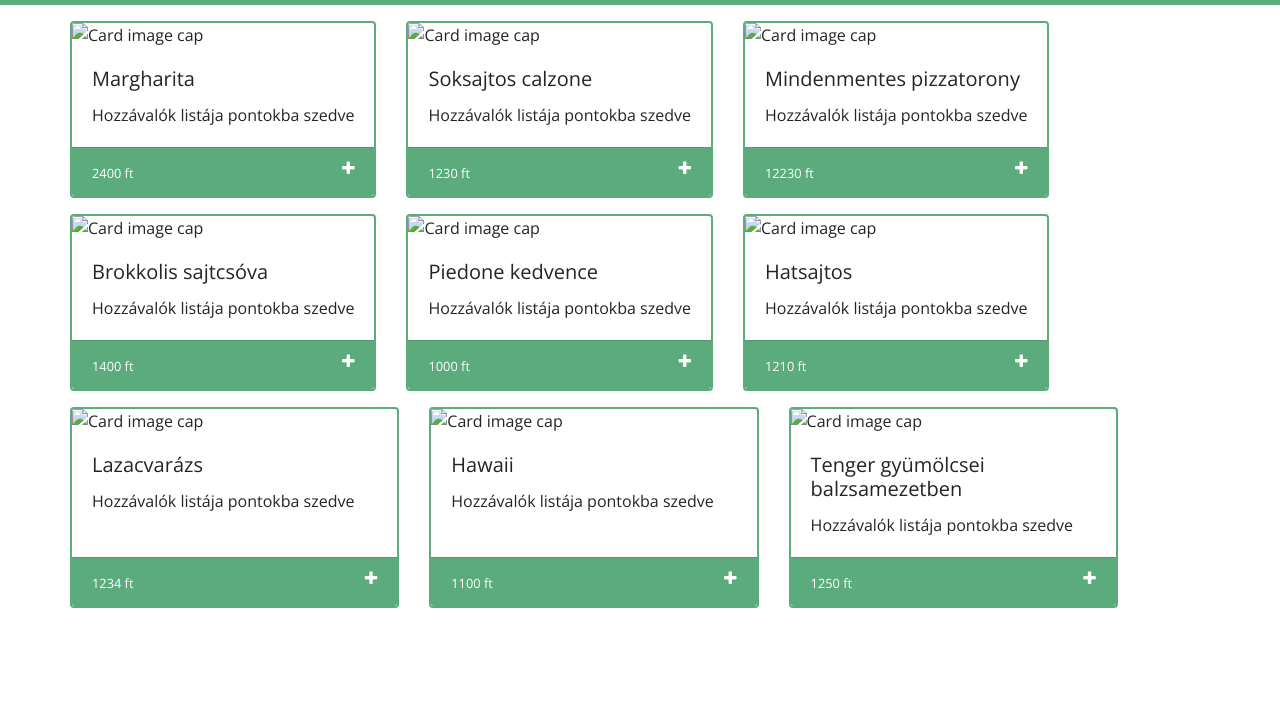
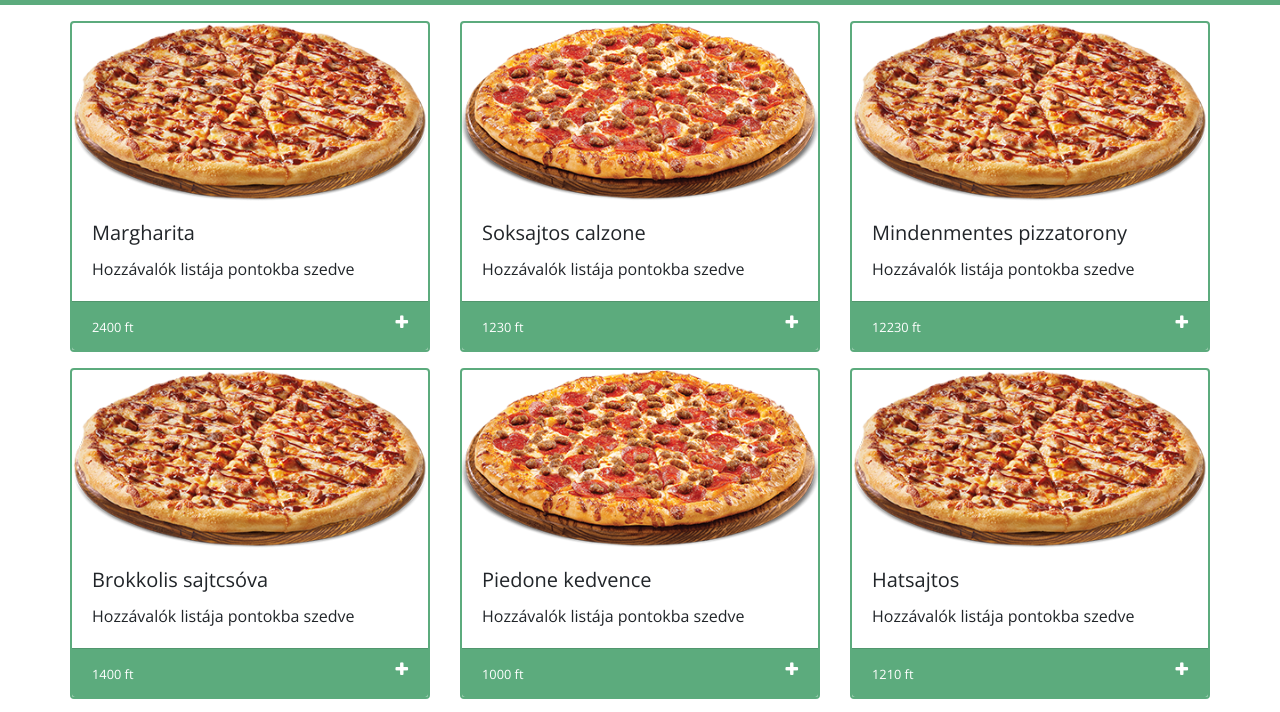
Before and after one commit to krisztinatxt/ex, a plain HTML site: page pages/products.html in a window 1280 px wide. Shown: the part 51-763 px from the top of the page. Drawn offline with nearby package versions, Linux system fonts and the light colour scheme.

Commit message:
Products image path corrected

```diff
--- a/pages/products.html
+++ b/pages/products.html
@@ -55,7 +55,7 @@
             <div class="row">
                <div class="card-deck mt-3">
                   <div class="card green-border">
-                     <img class="card-img-top" src="./images/pizza1.png" alt="Card image cap">
+                     <img class="card-img-top" src="../images/pizza1.png" alt="Card image cap">
                      <div class="card-body">
                         <h5 class="card-title">Margharita</h5>
                         <p class="card-text">Hozzávalók listája pontokba szedve</p>
@@ -66,7 +66,7 @@
                      </div>
                   </div>
                   <div class="card green-border">
-                     <img class="card-img-top" src="./images/pizza2.png" alt="Card image cap">
+                     <img class="card-img-top" src="../images/pizza2.png" alt="Card image cap">
                      <div class="card-body">
                         <h5 class="card-title">Soksajtos calzone</h5>
                         <p class="card-text">Hozzávalók listája pontokba szedve</p>
@@ -77,7 +77,7 @@
                      </div>
                   </div>
                   <div class="card green-border">
-                     <img class="card-img-top" src="./images/pizza1.png" alt="Card image cap">
+                     <img class="card-img-top" src="../images/pizza1.png" alt="Card image cap">
                      <div class="card-body">
                         <h5 class="card-title">Mindenmentes pizzatorony</h5>
                         <p class="card-text">Hozzávalók listája pontokba szedve</p>
@@ -92,7 +92,7 @@
             <div class="row">
                <div class="card-deck mt-3">
                   <div class="card green-border">
-                     <img class="card-img-top" src="./images/pizza1.png" alt="Card image cap">
+                     <img class="card-img-top" src="../images/pizza1.png" alt="Card image cap">
                      <div class="card-body">
                         <h5 class="card-title">Brokkolis sajtcsóva</h5>
                         <p class="card-text">Hozzávalók listája pontokba szedve</p>
@@ -103,7 +103,7 @@
                      </div>
                   </div>
                   <div class="card green-border">
-                     <img class="card-img-top" src="./images/pizza2.png" alt="Card image cap">
+                     <img class="card-img-top" src="../images/pizza2.png" alt="Card image cap">
                      <div class="card-body">
                         <h5 class="card-title">Piedone kedvence</h5>
                         <p class="card-text">Hozzávalók listája pontokba szedve</p>
@@ -114,7 +114,7 @@
                      </div>
                   </div>
                   <div class="card green-border">
-                     <img class="card-img-top" src="./images/pizza1.png" alt="Card image cap">
+                     <img class="card-img-top" src="../images/pizza1.png" alt="Card image cap">
                      <div class="card-body">
                         <h5 class="card-title">Hatsajtos</h5>
                         <p class="card-text">Hozzávalók listája pontokba szedve</p>
@@ -129,7 +129,7 @@
             <div class="row">
                <div class="card-deck mt-3">
                   <div class="card green-border">
-                     <img class="card-img-top" src="./images/pizza1.png" alt="Card image cap">
+                     <img class="card-img-top" src="../images/pizza1.png" alt="Card image cap">
                      <div class="card-body">
                         <h5 class="card-title">Lazacvarázs</h5>
                         <p class="card-text">Hozzávalók listája pontokba szedve</p>
@@ -140,7 +140,7 @@
                      </div>
                   </div>
                   <div class="card green-border">
-                     <img class="card-img-top" src="./images/pizza2.png" alt="Card image cap">
+                     <img class="card-img-top" src="../images/pizza2.png" alt="Card image cap">
                      <div class="card-body">
                         <h5 class="card-title">Hawaii</h5>
                         <p class="card-text">Hozzávalók listája pontokba szedve</p>
@@ -151,7 +151,7 @@
                      </div>
                   </div>
                   <div class="card green-border">
-                     <img class="card-img-top" src="./images/pizza1.png" alt="Card image cap">
+                     <img class="card-img-top" src="../images/pizza1.png" alt="Card image cap">
                      <div class="card-body">
                         <h5 class="card-title"> Tenger gyümölcsei balzsamezetben</h5>
                         <p class="card-text">Hozzávalók listája pontokba szedve</p>
```
